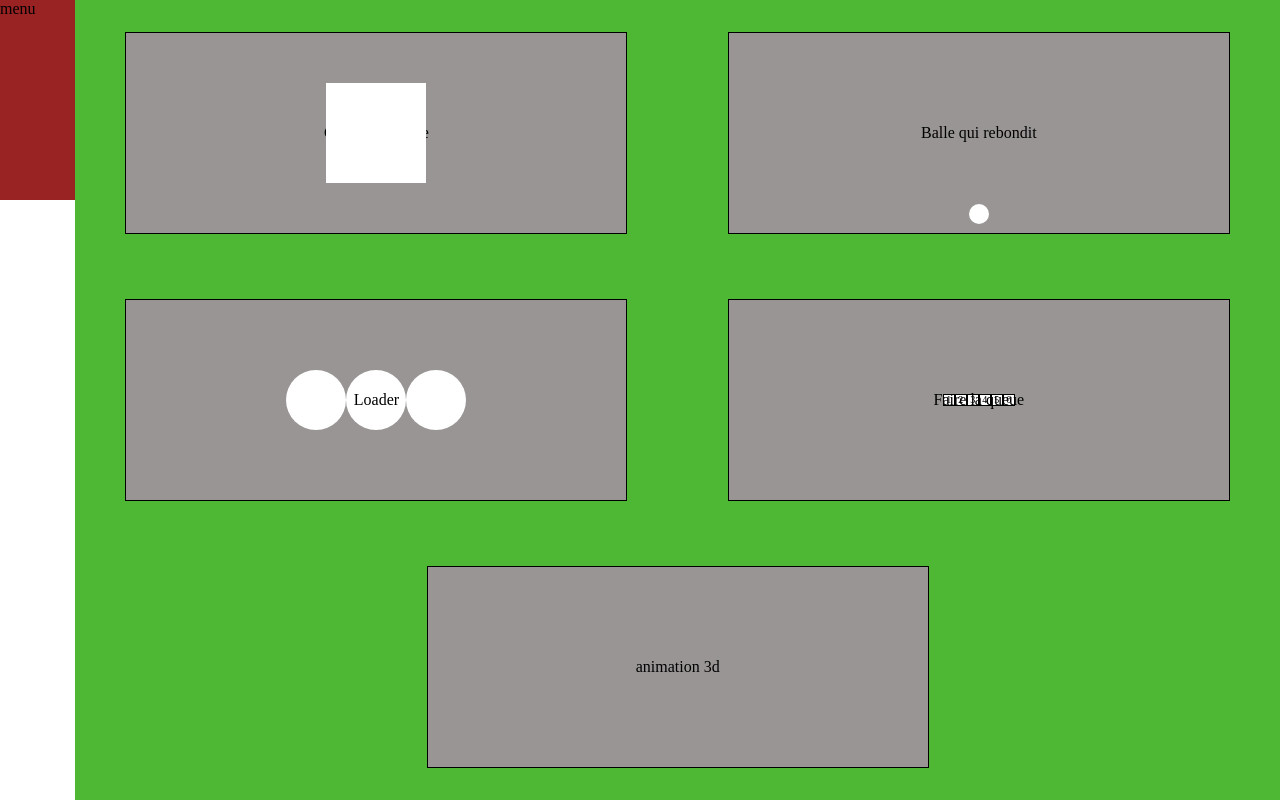
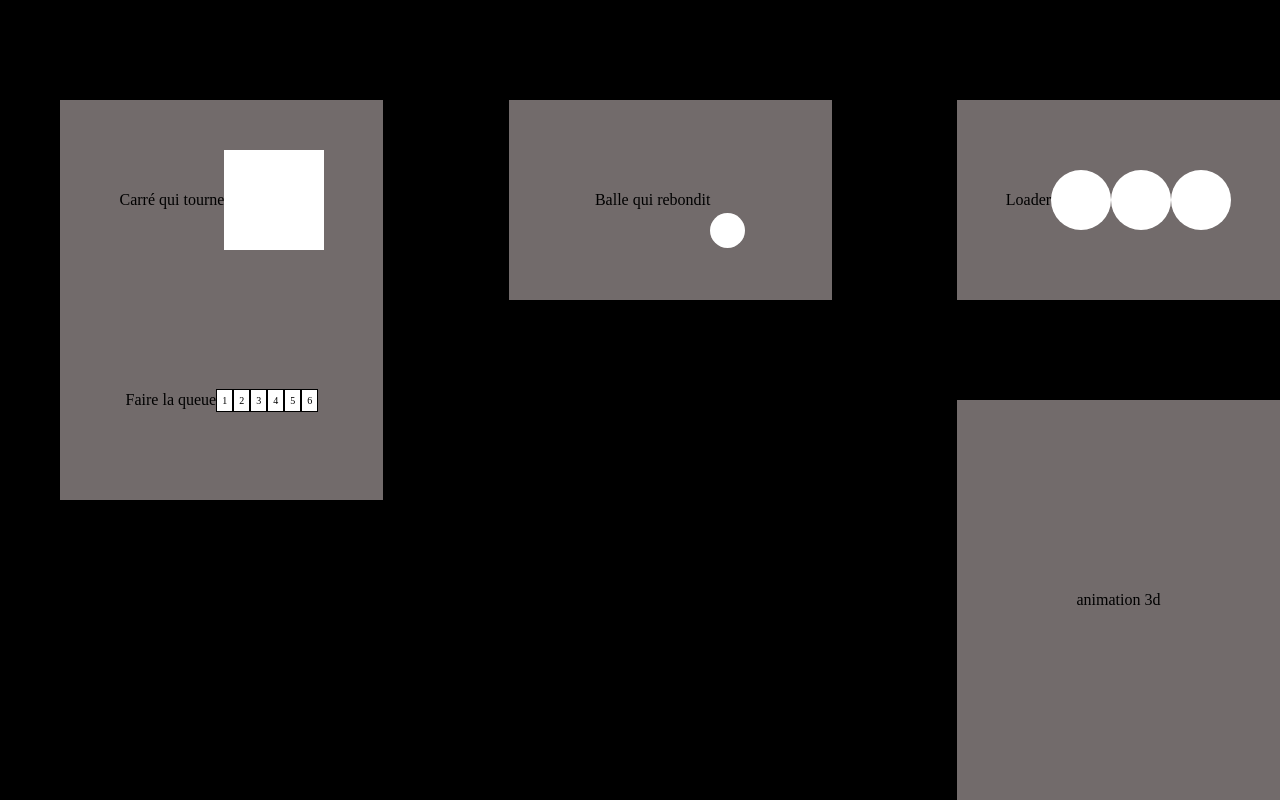
Before and after one commit to Nicolas-Chenard/anims, a plain HTML site: page index.html in a window 1280 px wide. Drawn offline with Linux system fonts and the light colour scheme.

Commit message:
positions fixed

```diff
--- a/css/anims.css
+++ b/css/anims.css
@@ -19,7 +19,9 @@
 }
 
 /*///////////// B A L L E  Q U I  R E B O N D I T /////////////*/
-
+#rebondit{
+    overflow: hidden;
+}
 #balle{
     padding:10px;
     border-radius: 50%;
@@ -35,12 +37,12 @@
 }
 
 @keyframes rebond{
-    0%{top:-100px;transition-timing-function: ease-out;}
-    20%{top:100px;transition-timing-function: ease-in;}
-    40%{top:0px;transition-timing-function: ease-out;}
-    60%{top:100px;transition-timing-function: ease-in;}
-    80%{top:50px;transition-timing-function: ease-out;}
-    100%{top:100px;transition-timing-function: ease-in;}
+    0%{top:-100px;width:5px; height:5px;transition-timing-function: ease-out;}
+    20%{top:0px;width:5px; height:5px;transition-timing-function: ease-in;}
+    40%{top:-50px;width:15px; height:15px;transition-timing-function: ease-out;}
+    60%{top:50px;width:15px; height:15px;transition-timing-function: ease-in;}
+    80%{top:30px;width:40px; height:40px;transition-timing-function: ease-out;}
+    100%{top:140px;width:60px; height:60px;transition-timing-function: ease-in;}
 }
 
 /*///////////// L O A D E R /////////////*/
@@ -49,6 +51,25 @@
     padding:30px;
     border-radius: 50%;
     background-color: #fff;
+    animation-name: loadAnim;
+    animation-duration: 3s;
+    animation-iteration-count: infinite;
+
+}
+
+#load1{
+    animation-delay: 1s
+}
+#load2{
+    animation-delay: 2s
+}
+#load3{
+    animation-delay: 3s;
+}
+
+@keyframes loadAnim{
+    0%{opacity: 100;}
+    100%{opacity:0}
 }
 
 
--- a/css/style.css
+++ b/css/style.css
@@ -5,32 +5,53 @@
 body{
     display: flex;
     justify-content: center;
-    align-items:flex-start;
+    align-items:center;
+    background: rgb(0, 0, 0);
+    height: 100vh;
+
 }
 aside{
-    background-color: rgb(153, 35, 35);
     width:80px;
 }
+
 main{
-    background-color: rgb(78, 184, 52);
-    width:100%;
+    max-width:1280px;
+    min-width: 1020px;
     display: flex;
-    justify-content: space-around;
-    align-items: center;
+    justify-content: space-between;
+    align-items: flex-start;
     flex-wrap: wrap;
-    height:100vh
 }
 section{
-    background-color: rgb(153, 149, 149);
-    border: 1px solid black;
-    width: 500px;
+    background-color: rgb(114, 107, 107);
+    width: 323px;
     height: 200px;
     display: flex;
     justify-content: center;
     align-items: center;
+}
+
+h2{
+    position: absolute;
+    align-self: flex-start;
+    margin-top: -15px;
+    color: blanchedalmond;
 
 }
-section p{
-    position:absolute;
-    /* top:50px; */
+
+#anim3d{
+
+    height: 400px;
+
+    position: relative;
+    top:100px;
 }
+
+
+#menu{
+    position: absolute;
+    top:0px;
+    left:0px;
+    color: red;
+
+}
```
